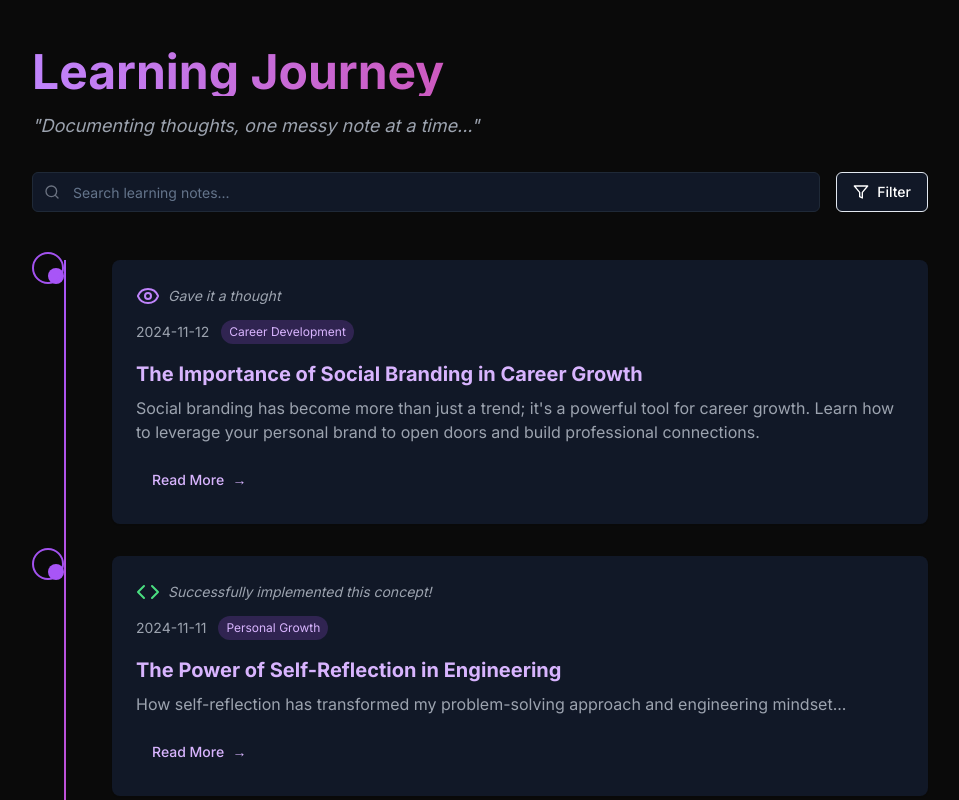
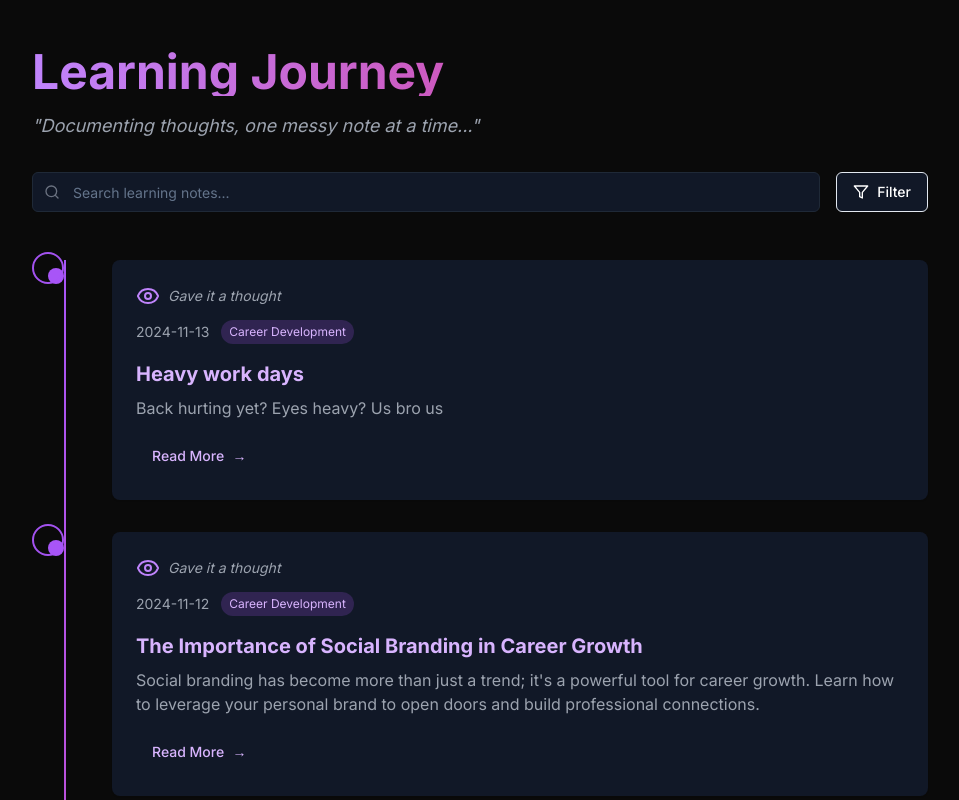
Before and after one commit to Devesh21700Kumar/Devesh21700Kumar.github.io, a Next.js app: page / in a window 1280 px wide. Shown: the top 800 px of the page, without its empty margins (160-1119 px from the left). Built offline with nearby package versions, Linux system fonts and the light colour scheme.

Commit message:
heavy day

```diff
--- a/src/data/posts.ts
+++ b/src/data/posts.ts
@@ -144,4 +144,23 @@ export const posts: Post[] = [
     Your social brand is an evolving project, growing as you gain more experience and insights. It's a long-term investment that, when nurtured, can lead to mentorship, job offers, or new ventures. Remember, branding is about authenticity—let your unique story shine through.`,
     mood: "contemplative",
   },
+  {
+    id: 7,
+    title: "Heavy work days",
+    date: "2024-11-13",
+    category: "Career Development",
+    excerpt: "Back hurting yet? Eyes heavy? Us bro us",
+    content: `On the busiest days, when the to-do list feels endless and time seems to vanish, it's easy to feel overwhelmed.
+    I remember one particular week—it was like a marathon where every step revealed another hill to climb. Between back-to-back meetings, looming project deadlines, and the constant buzz of notifications,
+    I barely had a moment to catch my breath.
+
+    But I realized something crucial: instead of viewing each task as a mountain, I could break them down into smaller, manageable hills.
+    I began to prioritize ruthlessly, focusing on the tasks that truly moved the needle. I’d wake up early to knock out the hardest tasks first, and
+    I learned to lean on my teammates, sharing the load and celebrating even small wins together.
+
+    What struck me most was that these intense periods taught me resilience and adaptability. When I looked back,
+    I felt a sense of accomplishment that went beyond ticking off tasks—it was about knowing I could navigate the storm and come out stronger. So now, when the workload piles up, I remind myself that it’s temporary,
+    and every challenge brings its own hidden strength, shaping me into someone who's ready for whatever comes next.`,
+    mood: "contemplative",
+  },
 ];
```
